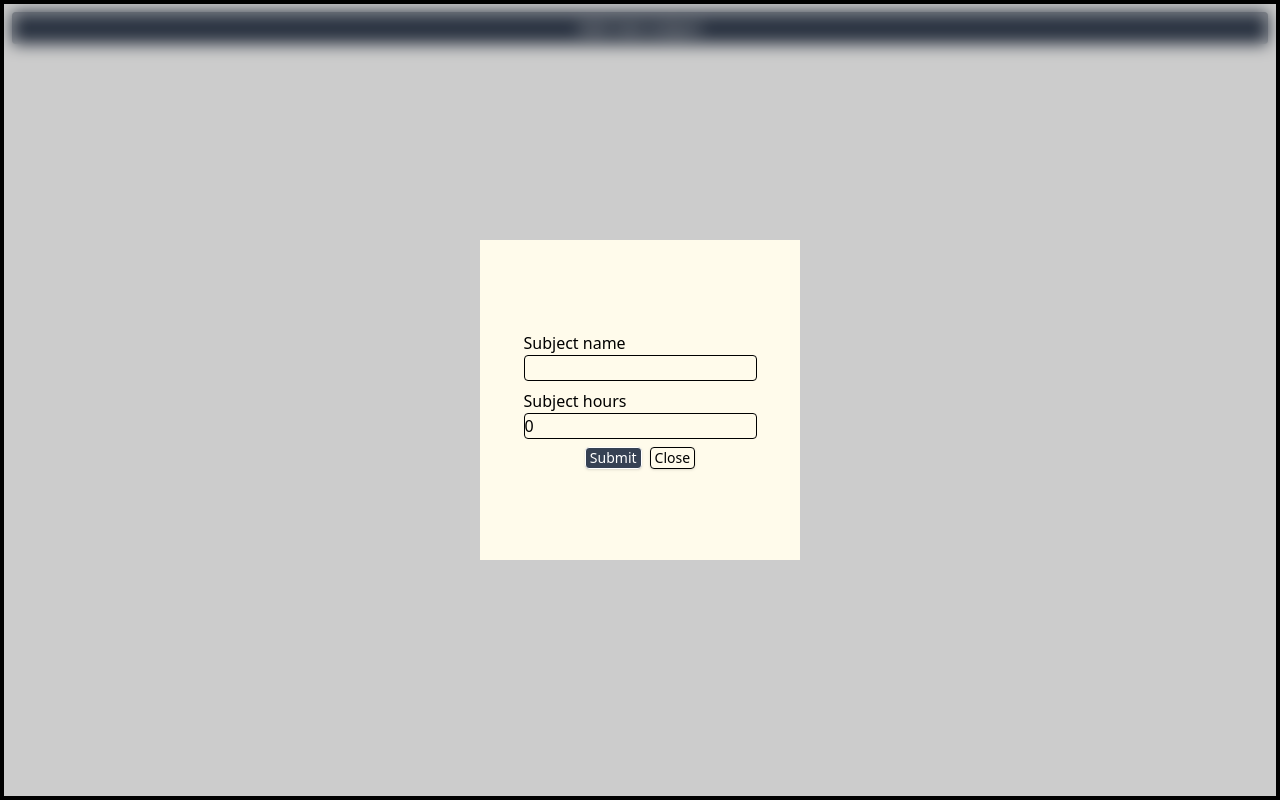
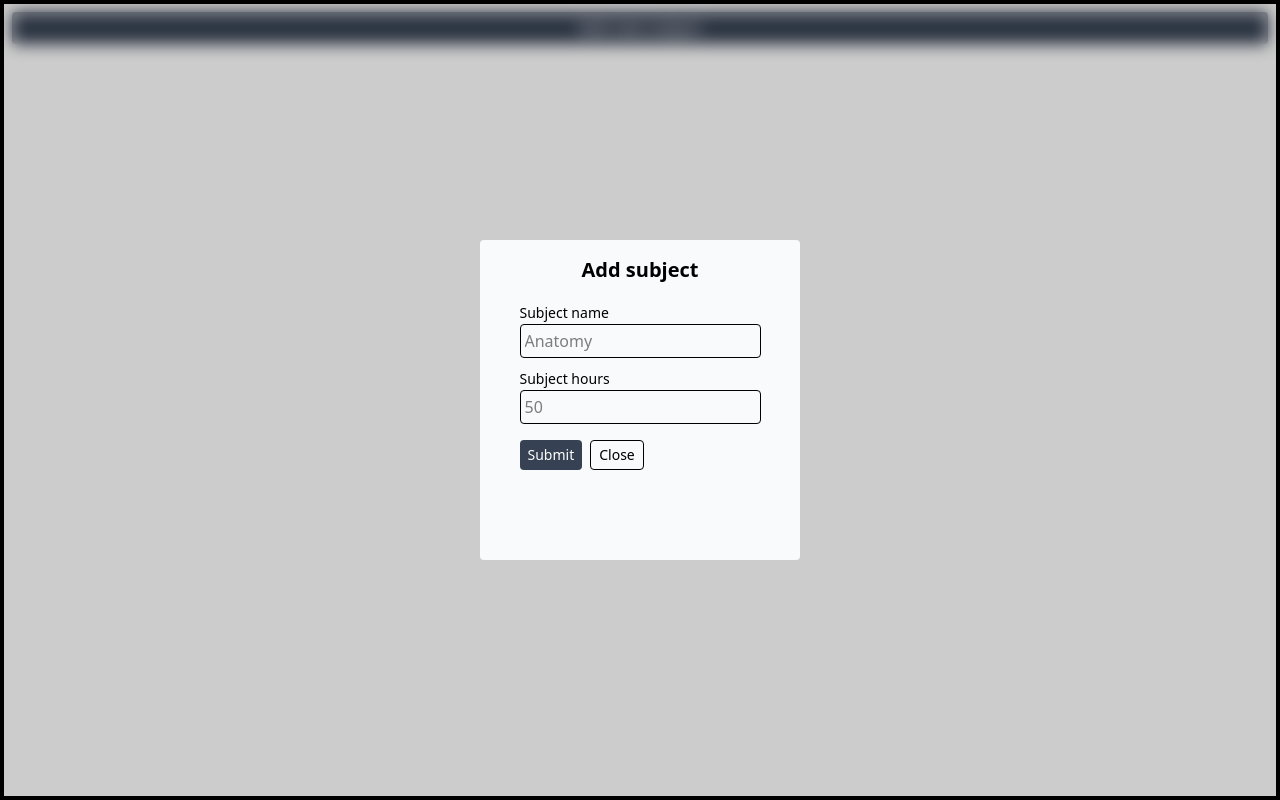
Before and after one commit to Ashwini-Pandya/attendance-tracker, a React (Vite) app: page / in a window 1280 px wide. Both pictures are taken after a click on the button "Add new subject". Built offline with nearby package versions, Linux system fonts and the light colour scheme.

Commit message:
added few more changes

```diff
--- a/src/App.jsx
+++ b/src/App.jsx
@@ -4,7 +4,7 @@ import "./App.css";
 function App() {
   const [isOpen, setIsOpen] = useState(false);
   const [subName, setSubName] = useState("");
-  const [subHours, setSubHours] = useState(0);
+  const [subHours, setSubHours] = useState();
   const [data, setData] = useState([]);
   const handleChange = () => {
     setIsOpen(!isOpen);
@@ -27,43 +27,47 @@ function App() {
     setSubHours(0);
   };
 
-  console.log({ data });
-
   return (
     <div className="flex gap-4 flex-col relative border-4 h-screen">
       {isOpen ? (
         <div className="absolute inset-0 bg-black/20 backdrop-filter backdrop-blur z-10">
-          <div className="py-4 px-12 bg-amber-50 h-80 w-80 flex flex-col justify-center items-center m-auto absolute inset-0 z-20">
+          <div className="py-4 px-12 bg-gray-50 h-80 w-80 rounded flex flex-col items-center m-auto absolute inset-0 z-20">
+            <p className="text-xl font-bold mb-4">Add subject</p>
             <form>
               <div className="">
-                <label htmlFor="">Subject name</label>
+                <label htmlFor="" className="text-sm">
+                  Subject name
+                </label>
                 <input
                   type="text"
-                  placeholder=""
-                  className="border rounded text-black"
+                  placeholder="Anatomy"
+                  className="border rounded text-black p-1"
                   value={subName}
                   onChange={(e) => setSubName(e.target.value)}
                 />
               </div>
               <div className="my-2">
-                <label htmlFor="">Subject hours</label>
+                <label htmlFor="" className="text-sm">
+                  Subject hours
+                </label>
                 <input
                   type="number"
-                  className="border rounded"
+                  className="border rounded p-1"
+                  placeholder="50"
                   value={subHours}
                   onChange={(e) => setSubHours(e.target.value)}
                 />
               </div>
-              <div className="flex gap-2 justify-center">
+              <div className="flex gap-2 justify-start mt-4">
                 <button
-                  className="border rounded px-1 text-sm shadow bg-gray-700 text-white hover:bg-gray-800"
+                  className="rounded px-2 py-1 text-sm hover:shadow bg-gray-700 text-white hover:bg-gray-800"
                   onClick={handleSubmit}
                   type="submit"
                 >
                   Submit
                 </button>
                 <button
-                  className="border rounded px-1 text-sm shadow"
+                  className="border rounded px-2 py-1 text-sm hover:shadow hover:bg-gray-300"
                   onClick={handleChange}
                 >
                   Close
@@ -74,7 +78,7 @@ function App() {
         </div>
       ) : null}
       <button
-        className="px-3 py-1 rounded bg-gray-700 text-white hover:bg-gray-800 hover:text-blue-500 shadow mt-2 mx-2"
+        className="px-3 py-1 rounded bg-gray-700 text-white hover:bg-gray-800 shadow mt-2 mx-2"
         onClick={handleChange}
       >
         Add new subject
```
